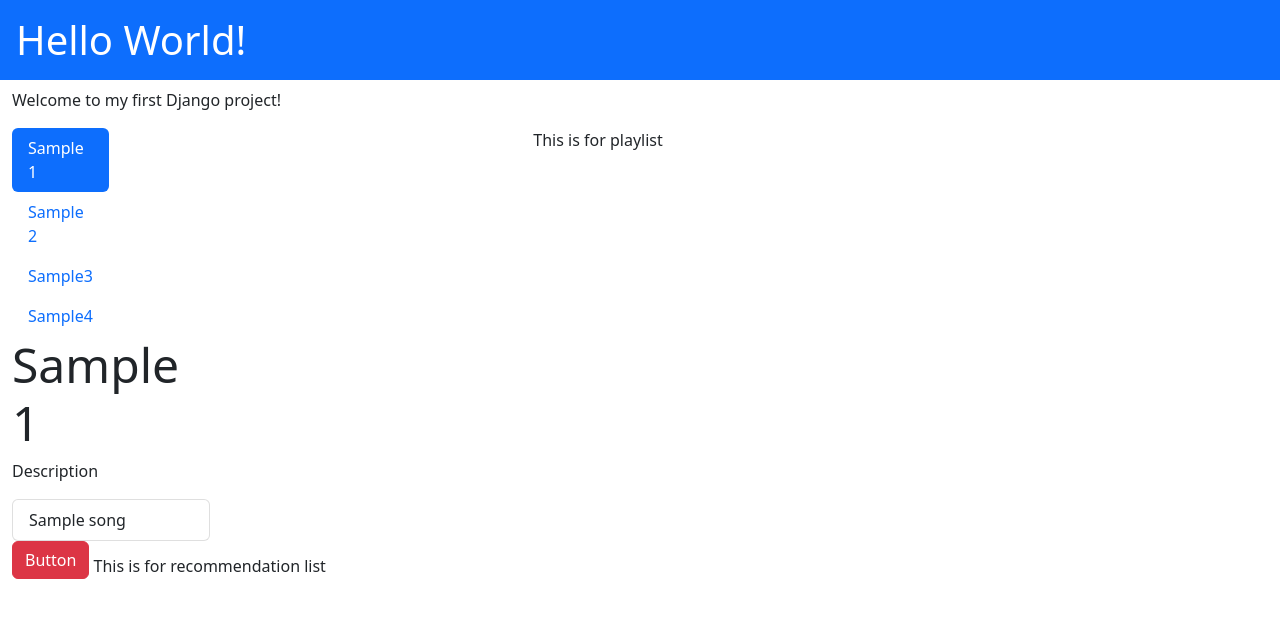
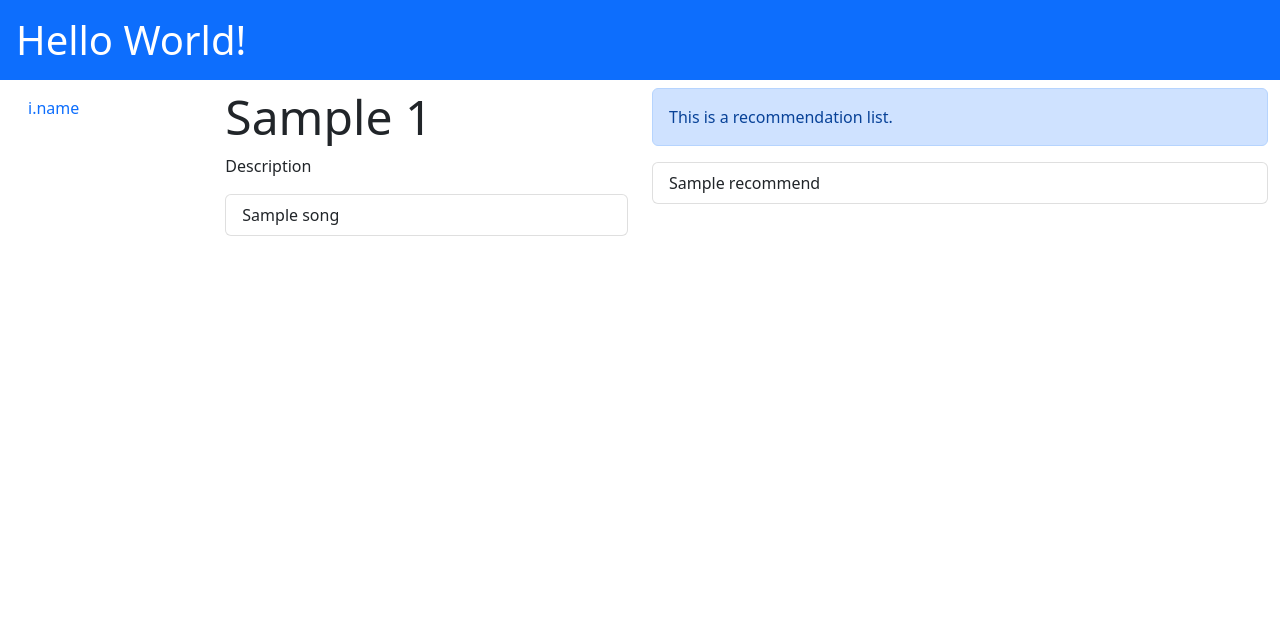
Before and after one commit to pvmtrang/musicRecommender, a Django app: template app/templates/index.html in a window 1280 px wide. Shown: the top 618 px of the page. Run offline with Django 3.2, Linux system fonts and the light colour scheme; tables that the repository leaves empty hold one stand-in row (values such as "Sample post"); the template is opened without the code that fills it: values that come from a table or form of the project are taken from there, most other values are stand-ins (such as "Sample title", 1, 10 or a date in 2020); parts of the project's set-up code (start-up, migrations or seed data) failed here and were passed over.

Commit message:
da hien duoc danh sach recommendations

```diff
--- a/app/templates/index.html
+++ b/app/templates/index.html
@@ -10,18 +10,36 @@
 <body>
   <h1 class="text-bg-primary p-3">Hello World!</h1>
   <div class="container-fluid">
-    <p>Welcome to my first Django project!</p>
-
     <div class="row">
-      <div class="col-5">
-        {% include "playlist.html" %}
-        This is for playlist
+      <div class="col-2">
+        <ul class="nav nav-pills flex-column">
+          <!-- Lam the nao the make the current active -->
+          {% for i in sample_list %}
+            <li class="nav-item">
+              <a class="nav-link" href="/{{i.id}}/"> i.name </a>
+            </li>
+          {% endfor %}
+        </ul>
+      </div>
+      <div class="col-4">
+        <div class="col">
+          <h1 class="display-5">Sample 1</h1>
+          <p>Description</p>
+          <ul class="list-group">
+              {% for x in song_list %}
+                  <li class="list-group-item">{{x}}</li>
+              {% endfor %}
+          </ul>
+        </div>
       </div>
       <div class="col">
-        <p class="btn btn-danger">Button</p>
-        {% block recommendation %}
-        This is for recommendation list
-        {% endblock %}
+        <p class="alert alert-primary"> This is a recommendation list.</p>
+        <ul class="list-group">
+            {% for x in recommend_list %}
+                <li class="list-group-item">{{x}}</li>
+            {% endfor %}
+
+        </ul>
       </div>
     </div>
   </div>
--- a/app/templates/playlist.html
+++ b/app/templates/playlist.html
@@ -1,51 +1,17 @@
-<!-- Khong extend duoc -->
+<!-- Khong extend duoc
 <!DOCTYPE html>
 <html lang="en">
 <head>
     <meta charset="UTF-8">
     <meta name="viewport" content="width=device-width, initial-scale=1.0">
-    <!-- CSS only -->
     <link href="https://cdn.jsdelivr.net/npm/bootstrap@5.2.0-beta1/dist/css/bootstrap.min.css" rel="stylesheet" integrity="sha384-0evHe/X+R7YkIZDRvuzKMRqM+OrBnVFBL6DOitfPri4tjfHxaWutUpFmBp4vmVor" crossorigin="anonymous">
     <title>Music</title>
 </head>
 <body>
-    <div class="row">
-      <div class="col-5">
-        <div class="row">
-            <div class="col-3">
-                <ul class="nav nav-pills flex-column">
-                    <li class="nav-item">
-                        <a class="nav-link active" aria-current="page" href="#">Sample 1</a>
-                    </li>
-                    <li class="nav-item">
-                        <a class="nav-link" href="#">Sample 2</a>
-                    </li>
-                    <li class="nav-item">
-                        <a class="nav-link" href="#">Sample3</a>
-                    </li>
-                    <li class="nav-item">
-                        <a class="nav-link">Sample4</a>
-                    </li>
-                </ul>
-            </div>
-            <div class="col">
-                <h1 class="display-5">Sample 1</h1>
-                <p>Description</p>
-                <ul class="list-group">
-                    {% for x in song_list %}
-                        <li class="list-group-item">{{x}}</li>
-                    {% endfor %}
-                    <!-- {% for x in year_list %}
-                        <li class="list-group-item">{{x}}</li>
-                    {% endfor %} -->
 
-                </ul>
-            </div>
-          </div>
-      </div>
-    </div>
   </div>
 
 
 </body>
 </html>
+ -->
--- a/app/urls.py
+++ b/app/urls.py
@@ -5,6 +5,6 @@ from . import views
 urlpatterns = [
     # path('', views.index, name='index'),
     # path('getdata/', views.get_data, name='get_data'),
-    path('<int:sample_id>/', views.sample_detail, name='sample_detail'),
-    path('<int:sample_id>/recommendation', views.recommendation_detail, name='recommendation_detail')
+    path('<int:sample_id>/',views.recommendation_detail),
+    # path('<int:sample_id>/recommendation', , name='recommendation_detail')
 ]
```
Also changed, not shown: Sidenote.txt (added, +8 -0 lines), app/ml.py (deleted, +0 -156 lines), app/mlmodel.py (+16 -45 lines), app/templates/recommendation.html (+2 -8 lines), app/views.py (+21 -21 lines), README.md, app/migrations/0001_initial.py, app/migrations/0002_sample_song_sample.py (deleted), 1 other file.
